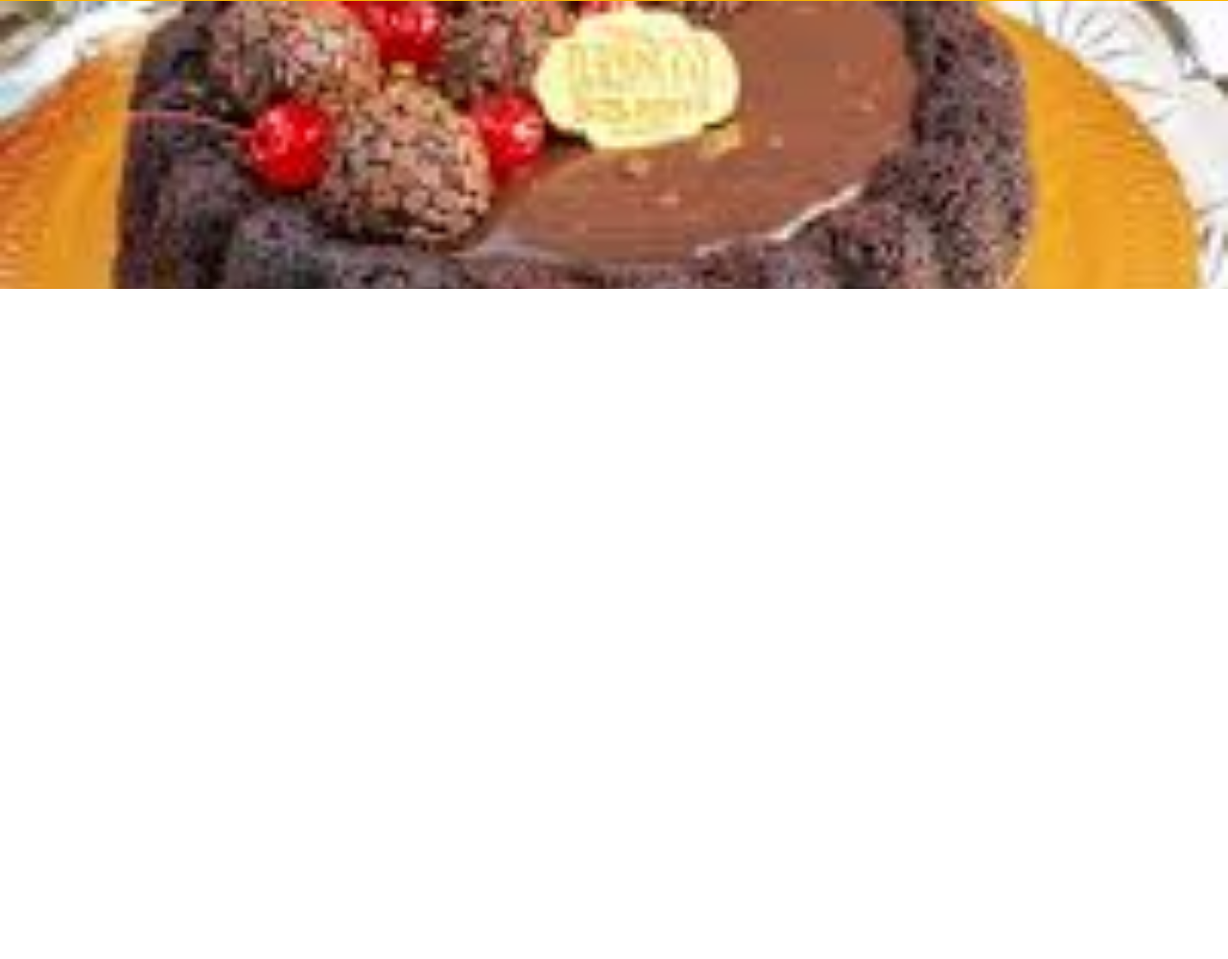
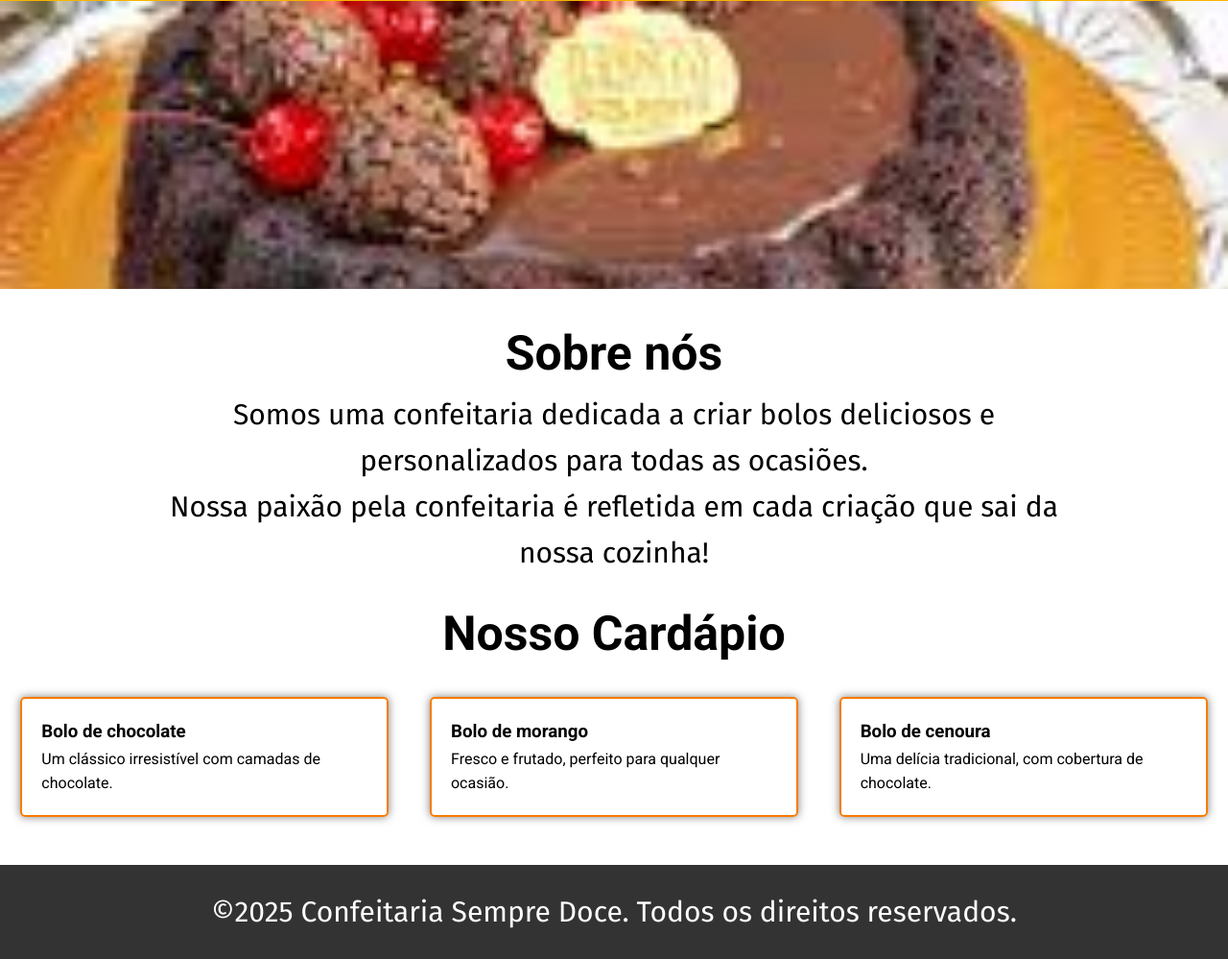
Before and after one commit to Esteves0/confeitaria_sempre_doce, a plain HTML site: page index.html in a window 1280 px wide. Shown: the part 195-1194 px from the top of the page at 96% size. Before the commit the page ends 800 px from the top, so only its background shows below. Drawn offline with Linux system fonts and the light colour scheme.

Commit message:
criando-cardapio

```diff
--- a/assets/css/index.css
+++ b/assets/css/index.css
@@ -8,6 +8,7 @@
 
 body {
     line-height: 1.6;
+
 }
 
 .container {
@@ -56,3 +57,48 @@ nav ul li a:hover {
     object-fit: cover;
     height: 300px;
 }
+
+.container h2 {
+    text-align: center;
+    font-size: 50px;
+
+}
+
+.container p {
+    text-align: center;
+    font-size: 30px;
+    font-family: "Fira Sans", sans-serif;
+}
+
+.sobre {
+    font-family: "Fira Sans", sans-serif !important;
+
+}
+
+.menu-cardapio-itens {
+    display: flex;
+    justify-content: space-around;
+    margin-bottom: 50px;
+}
+
+.menu-cardapio-item {
+    border: 2px solid #f87c00 ;
+    border-radius: 5px;
+    width: 30%;
+    padding: 20px;
+    box-shadow: 0 0 10px rgba(0,0, 0, 0.5);
+}
+
+.menu-cardapio h2 {
+    text-align: center;
+    font-size: 50px;
+}
+
+footer {
+    background-color: #333;
+    color: #fff;
+    text-align: center;
+    padding: 5px;
+    margin-top: 20px;
+
+}
--- a/index.html
+++ b/index.html
@@ -1,23 +1,30 @@
 <!DOCTYPE html>
 <html lang="en">
+
 <head>
     <meta charset="UTF-8">
     <meta name="viewport" content="width=device-width, initial-scale=1.0">
     <title>Confeitaria Sempre Doce</title>
 
     <link rel="preconnect" href="https://fonts.googleapis.com">
-<link rel="preconnect" href="https://fonts.gstatic.com" crossorigin>
-<link href="https://fonts.googleapis.com/css2?family=Roboto:ital,wght@0,100..900;1,100..900&display=swap" rel="stylesheet">
+    <link rel="preconnect" href="https://fonts.gstatic.com" crossorigin>
+    <link href="https://fonts.googleapis.com/css2?family=Roboto:ital,wght@0,100..900;1,100..900&display=swap"
+        rel="stylesheet">
+    <link
+        href="https://fonts.googleapis.com/css2?family=Fira+Sans:ital,wght@0,100;0,200;0,300;0,400;0,500;0,600;0,700;0,800;0,900;1,100;1,200;1,300;1,400;1,500;1,600;1,700;1,800;1,900&display=swap"
+        rel="stylesheet">
 
-<link rel="stylesheet" href="assets/css/index.css">
+
+    <link rel="stylesheet" href="assets/css/index.css">
 
 </head>
+
 <body>
     <header>
         <div class="container">
             <h1>Confeitaria Sempre Doce</h1>
             <!-- Menu de navegação -->
-             <nav>
+            <nav>
                 <ul>
                     <li>
                         <a href="inicio.html">Início</a>
@@ -32,7 +39,7 @@
                         <a href="contato.html">Contato</a>
                     </li>
                 </ul>
-             </nav>
+            </nav>
         </div>
     </header>
 
@@ -43,7 +50,74 @@
             <img class="img-carrosel" id="img-carrosel" src="" alt="">
         </div>
     </section>
+
+    <!-- Sobre a confeitaria -->
+    <section class="sobre">
+
+        <div class="container">
+            <h2>Sobre nós</h2>
+            <p>
+                Somos uma confeitaria dedicada a criar
+                bolos deliciosos e personalizados
+                para todas as ocasiões. <br> Nossa paixão
+                pela confeitaria é refletida em cada
+                criação que sai da nossa cozinha!
+            </p>
+
+        </div>
+
+    </section>
+
+    <!-- Nosso cardápio -->
+
+    <section class="menu-cardapio">
+        <h2>Nosso Cardápio</h2>
+        <br>
+        <div class="menu-cardapio-itens">
+
+            <!-- Primeiro item -->
+            <div class="menu-cardapio-item">
+                <h3>Bolo de chocolate</h3>
+                <p>
+                    Um clássico irresistível
+                    com camadas de chocolate.
+                </p>
+            </div>
+            <!-- Primeiro item -->
+            <div class="menu-cardapio-item">
+                <h3>Bolo de morango</h3>
+                <p>
+                    Fresco e frutado,
+                    perfeito para qualquer ocasião.
+                </p>
+            </div>
+
+            <!-- Terceiro item -->
+            <div class="menu-cardapio-item">
+                <h3>Bolo de cenoura</h3>
+                <p>
+                   Uma delícia tradicional,
+                   com cobertura de chocolate.
+                </p>
+            </div>
+
+        </div>
+
+    </section>
+
+    <!-- Footer -->
+
+    <footer>
+        <div class="container">
+            <p>&copy;2025 Confeitaria Sempre Doce.
+                Todos os direitos reservados.
+            </p>
+        </div>
+    </footer>
+
+
 </body>
 
 <script src="assets/js/index.js"></script>
+
 </html>
```
